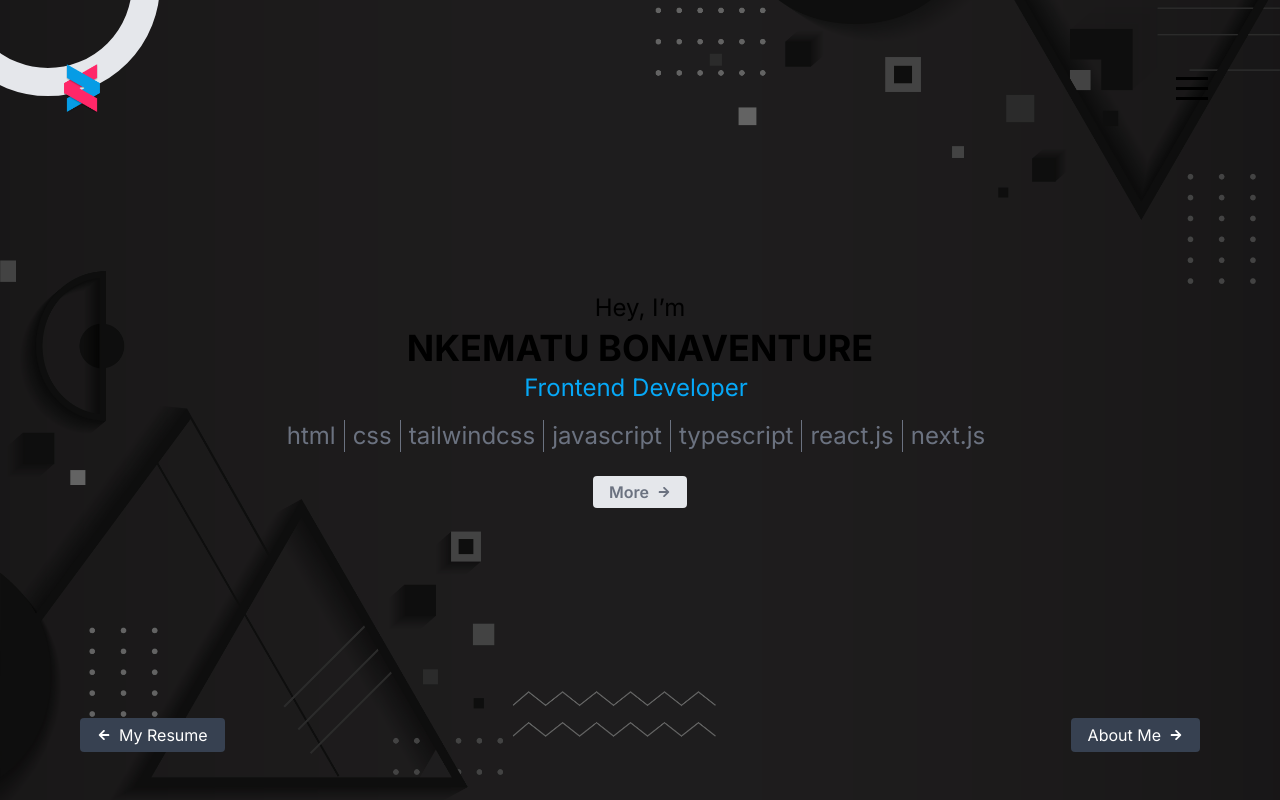
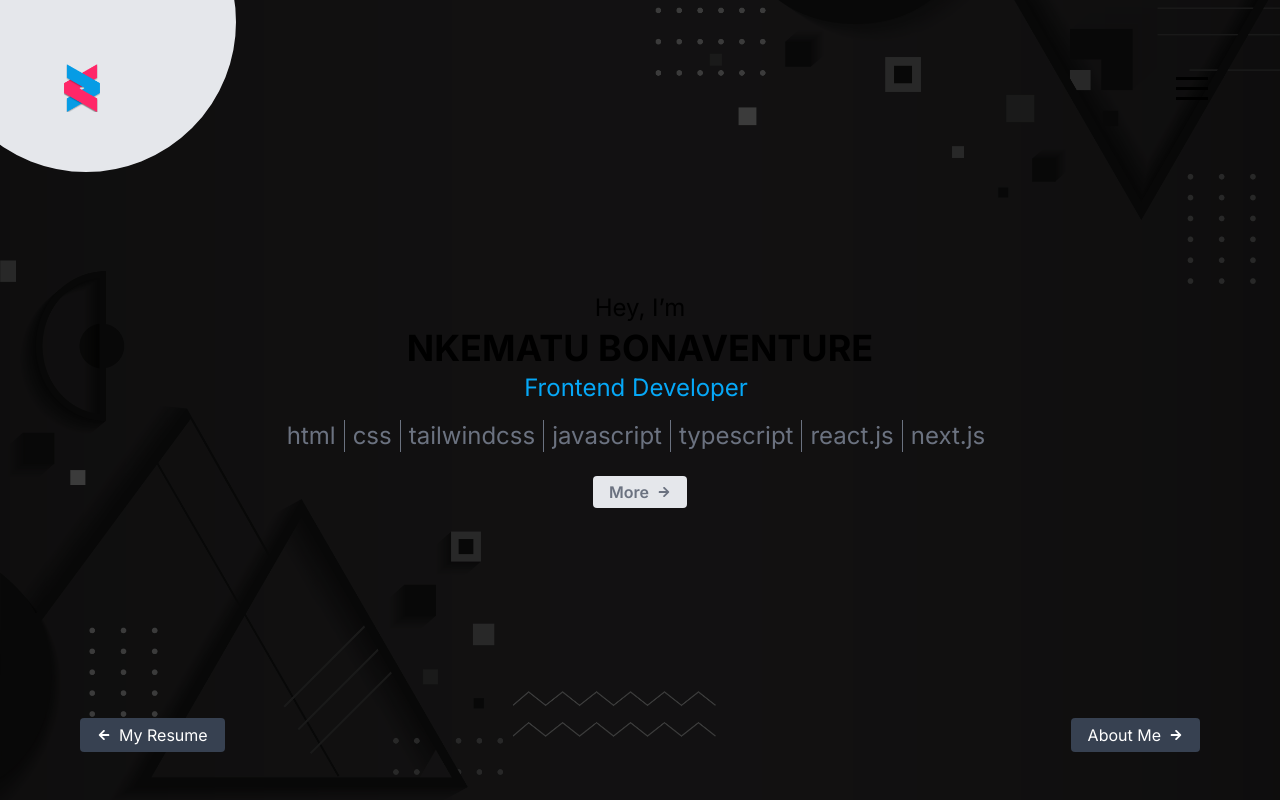
Before and after one commit to ChuloCr8v/clever, a Next.js app: page / in a window 1280 px wide. Built offline with nearby package versions, Linux system fonts and the light colour scheme.

Commit message:
updated theme

```diff
--- a/src/app/globals.css
+++ b/src/app/globals.css
@@ -35,7 +35,7 @@ body::after {
   height: 100vh;
   width: 100vw;
   z-index: -20;
-  opacity: 0.5;
+  opacity: 0.7;
 }
 
 * {
```
